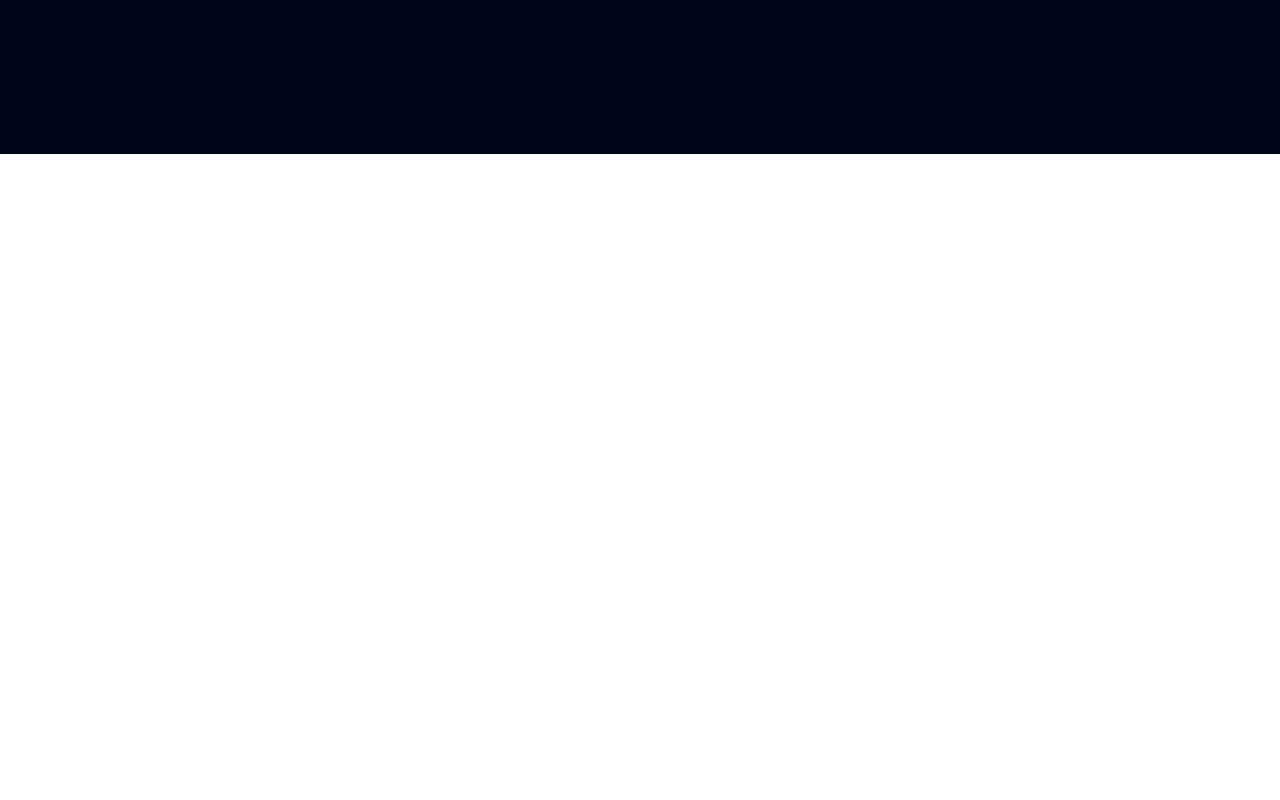
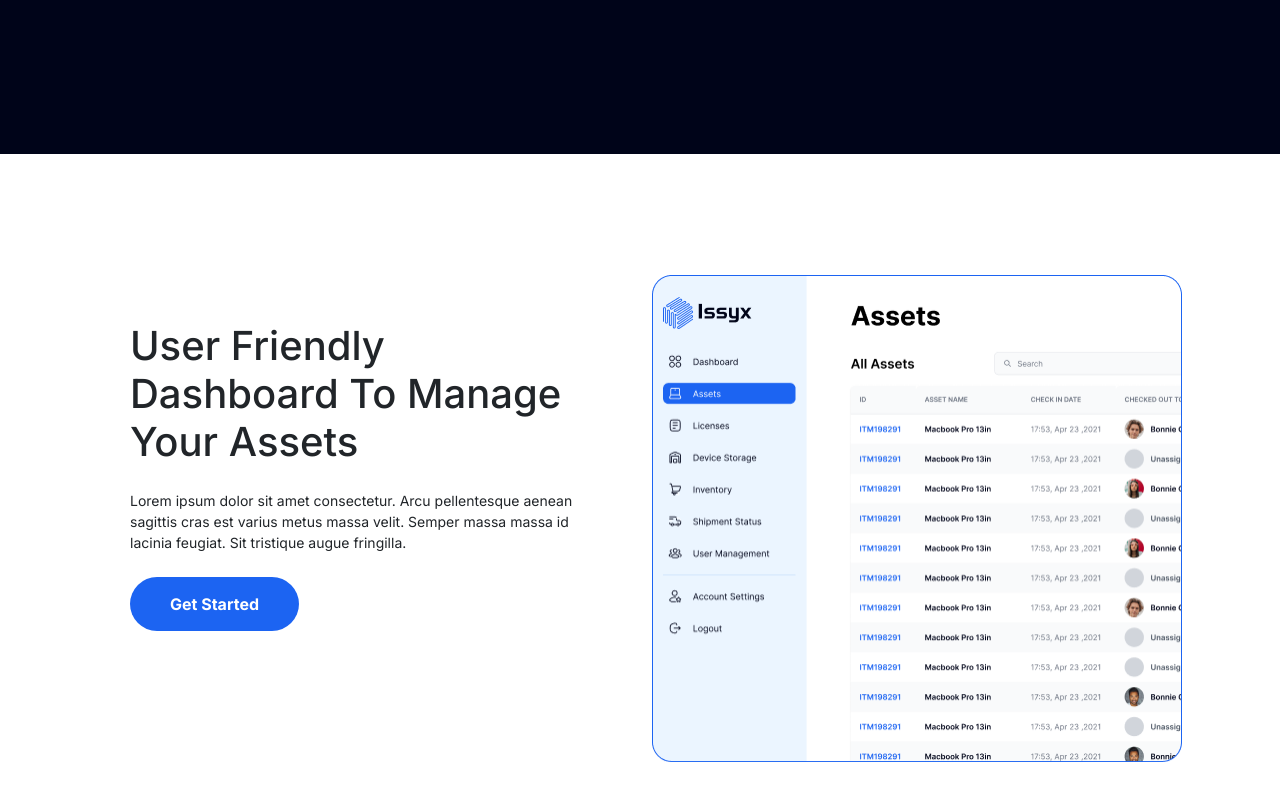
Before and after one commit to mubinkg/product-management-frontend, a Next.js app: page / in a window 1280 px wide. Shown: the part 3811-4611 px from the top of the page. Before the commit the page ends 3965 px from the top, so only its background shows below. Built offline with nearby package versions, Linux system fonts and the light colour scheme.

Commit message:
add home dashboard

```diff
--- a/src/app/page.tsx
+++ b/src/app/page.tsx
@@ -6,6 +6,7 @@ import AssetAd from '@/components/homepage/AssetAd';
 import Monitor from '@/components/homepage/Monitor';
 import HomeStore from '@/components/homepage/HomeStore';
 import HomeNotification from '@/components/homepage/HomeNotification';
+import HomeDashboard from '@/components/homepage/HomeDashboard';
 
 
 export default function Home() {
@@ -21,6 +22,7 @@ export default function Home() {
       <Monitor/>
       <HomeStore/>
       <HomeNotification/>
+      <HomeDashboard/>
     </main>
   );
 }
--- /dev/null
+++ b/src/components/homepage/HomeDashboard.tsx
@@ -0,0 +1,32 @@
+import Image from 'next/image'
+import React from 'react'
+import { Col, Container, Row } from 'reactstrap'
+
+const HomeDashboard = () => {
+    return (
+        <div style={{ marginTop: "120px", marginBottom: "80px" }}>
+            <Container>
+                <Row>
+                    <Col md={6} sm={12}>
+                        <div className='d-flex flex-column align-items-start p-4 m-4'>
+                            <h1 style={{textTransform: "capitalize"}} className='mb-4'>
+                                user friendly dashboard to manage your assets
+                            </h1>
+                            <small className='mb-4'>
+                                Lorem ipsum dolor sit amet consectetur. Arcu pellentesque aenean sagittis cras est varius metus massa velit. Semper massa massa id lacinia feugiat. Sit tristique augue fringilla.
+                            </small>
+                            <button className='hero-btn'>
+                                Get Started
+                            </button>
+                        </div>
+                    </Col>
+                    <Col md={6} sm={12}>
+                        <Image width={530} height={488} src="/section.png" alt="section" />
+                    </Col>
+                </Row>
+            </Container>
+        </div>
+    )
+}
+
+export default HomeDashboard
```
Also changed, not shown: public/section.png (added).
